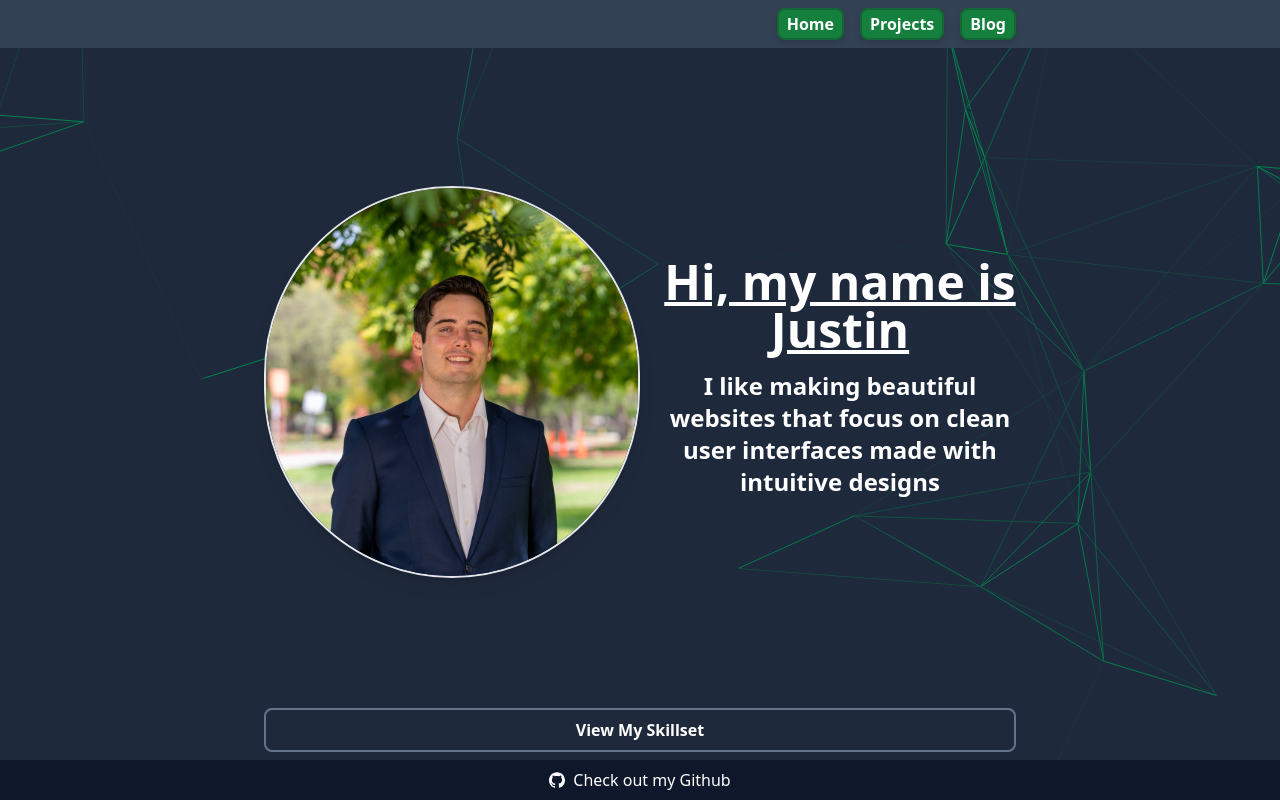
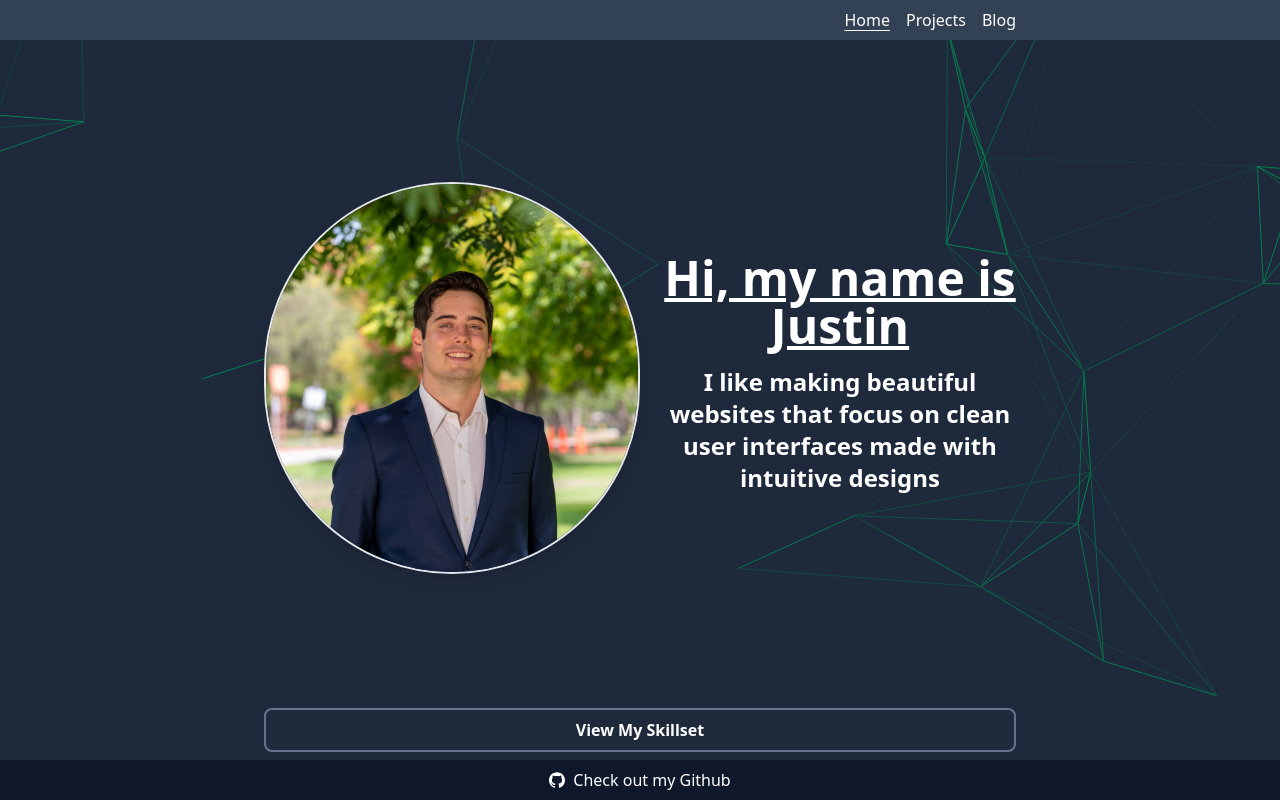
Before and after one commit to justindanielclark/nextjs-portfolio, a Next.js app: page / in a window 1280 px wide. Built offline with nearby package versions, Linux system fonts and the light colour scheme.

Commit message:
Convert to 'use client' to style on pathname

```diff
--- a/src/app/components/Header.tsx
+++ b/src/app/components/Header.tsx
@@ -1,9 +1,20 @@
+"use client";
 import React from "react";
 import Link from "next/link";
-import Image from "next/image";
 import Container from "../../lib/sharedComponents/Container";
+import { usePathname } from "next/navigation";
 
 function Header() {
+  const pathname = usePathname();
+  console.log(pathname);
+  let [atHome, atProjects, atBlog] = [false, false, false];
+  if (pathname.slice(0, 5) === "/blog") {
+    atBlog = true;
+  } else if (pathname.slice(0, 9) === "/projects") {
+    atProjects = true;
+  } else {
+    atHome = true;
+  }
   return (
     <header className="bg-slate-700 z-10">
       <Container>
@@ -11,19 +22,13 @@ function Header() {
           <nav>
             <ul className="flex flex-row gap-4">
               <Link href={"/"}>
-                <li className="bg-green-700 py-0.5 px-2 rounded-lg border-2 font-bold border-green-800 drop-shadow-md shadow-black text-white">
-                  Home
-                </li>
+                <li className={atHome ? "underline underline-offset-4" : ""}>Home</li>
               </Link>
               <Link href={"/projects"}>
-                <li className="bg-green-700 py-0.5 px-2 rounded-lg border-2 font-bold border-green-800 drop-shadow-md shadow-black text-white">
-                  Projects
-                </li>
+                <li className={atProjects ? "underline underline-offset-4" : ""}>Projects</li>
               </Link>
               <Link href={"/blog"}>
-                <li className="bg-green-700 py-0.5 px-2 rounded-lg border-2 font-bold border-green-800 drop-shadow-md shadow-black text-white">
-                  Blog
-                </li>
+                <li className={atBlog ? "underline underline-offset-4" : ""}>Blog</li>
               </Link>
             </ul>
           </nav>
```
